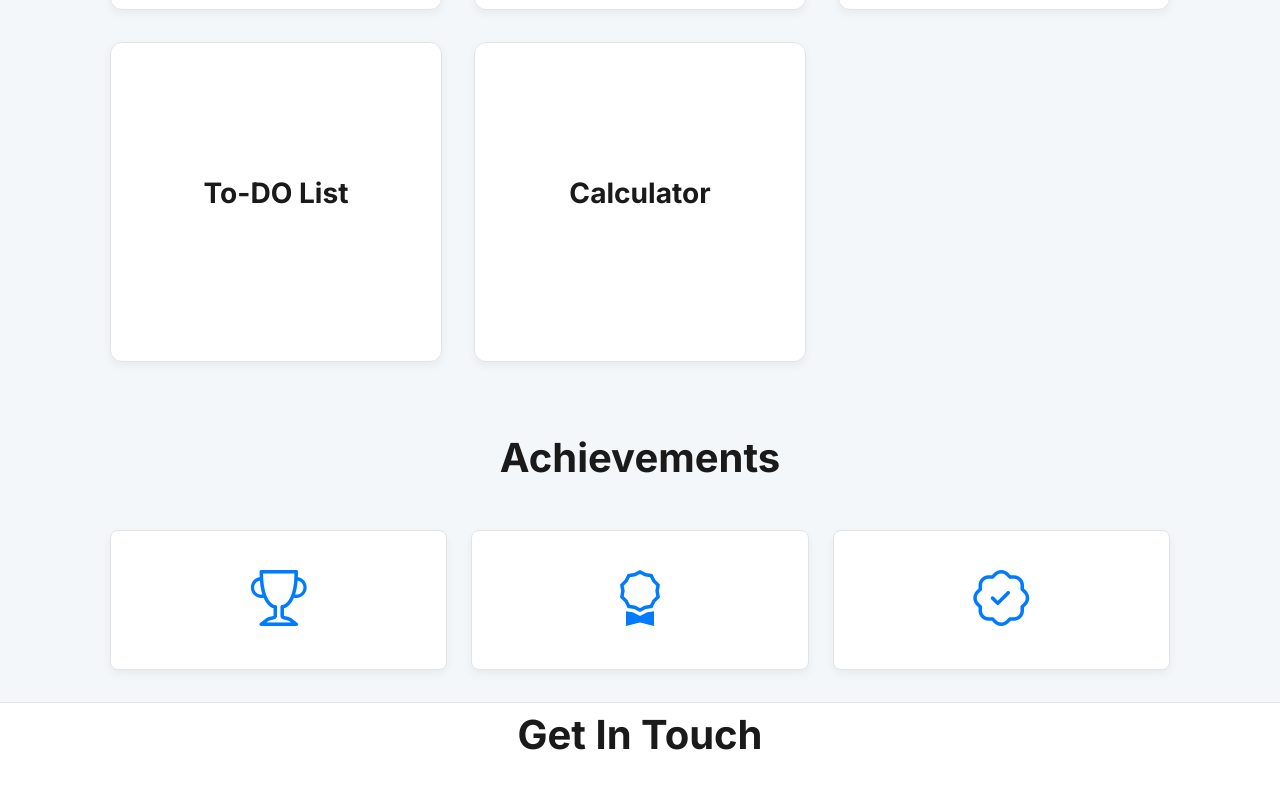
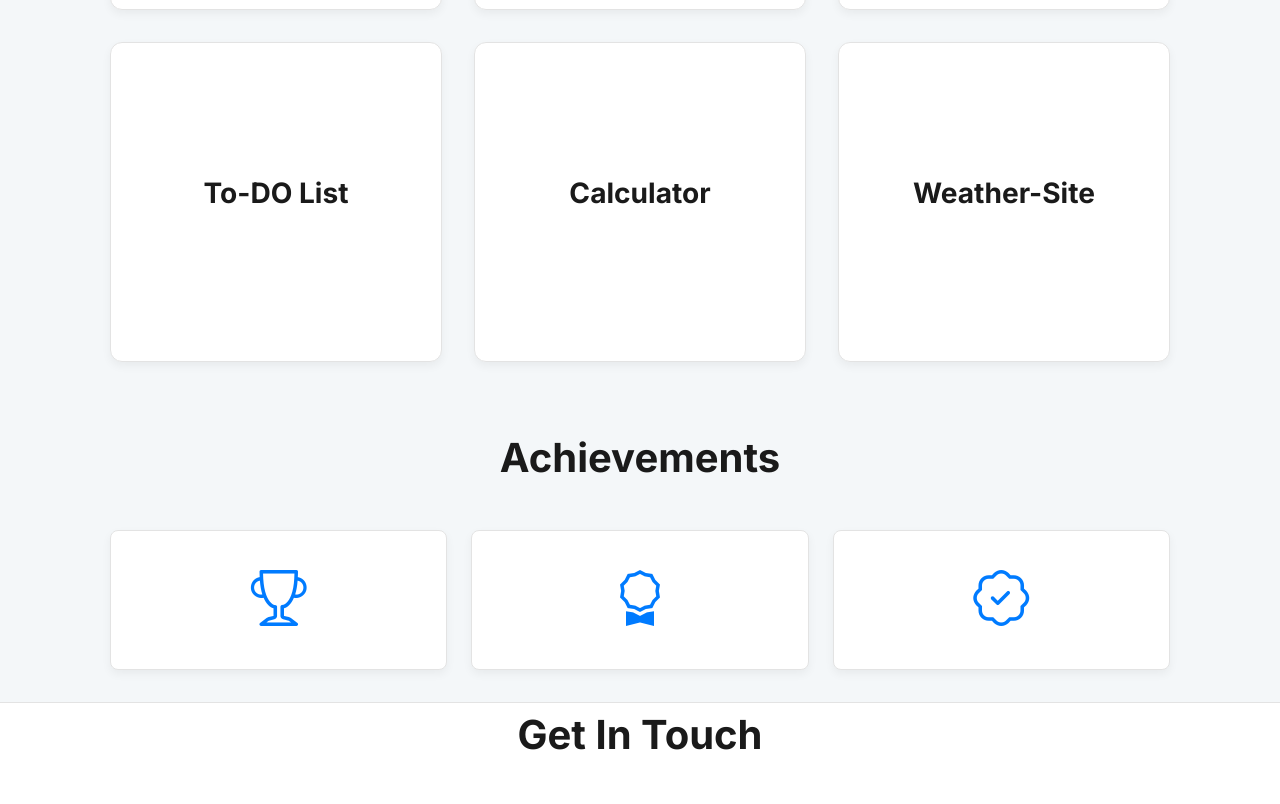
Before and after one commit to anar291/Arnab-Page, a plain HTML site: page index.html in a window 1280 px wide. Shown: the part 1739-2543 px from the top of the page. Drawn offline with nearby package versions, Linux system fonts and the light colour scheme.

Commit message:
Update index.html

```diff
--- a/index.html
+++ b/index.html
@@ -169,7 +169,6 @@
                                 <h3>Melodic-Cafe</h3>
                                 <p>A custom-built music web application... a unique and personal music library to listen to her voice anytime.</p>
 
-                                <!-- === YOUR NEW HTML STRUCTURE === -->
                                 <div class="project-skills">
                                     <div class="skill-item">
                                         <i class="devicon-html5-plain" title="HTML5"></i>
@@ -184,7 +183,6 @@
                                         <span>JavaScript</span>
                                     </div>
                                 </div>
-                                <!-- === END OF NEW STRUCTURE === -->
 
                                 <div class="project-links">
                                     <a href="https://melodic.lovestoblog.com/" class="project-link" target="_blank">Live Demo <i class="bi bi-box-arrow-up-right"></i></a>
@@ -205,7 +203,6 @@
                                 <h3>Dating Site</h3>
                                 <p>A beautifully designed dating website concept... prioritizing a clean aesthetic and responsive design.</p>
 
-                                <!-- === YOUR NEW HTML STRUCTURE === -->
                                 <div class="project-skills">
                                     <div class="skill-item">
                                         <i class="devicon-html5-plain" title="HTML5"></i>
@@ -220,7 +217,6 @@
                                         <span>JavaScript</span>
                                     </div>
                                 </div>
-                                <!-- === END OF NEW STRUCTURE === -->
 
                                 <div class="project-links">
                                     <a href="https://dating.nichesite.org/" class="project-link" target="_blank">Live Demo <i class="bi bi-box-arrow-up-right"></i></a>
@@ -241,7 +237,6 @@
                                 <h3>Genz-Clock</h3>
                                 <p>A digital clock with a vibe. This project is a simple, aesthetic time-keeper built for the modern web.</p>
 
-                                <!-- === YOUR NEW HTML STRUCTURE === -->
                                 <div class="project-skills">
                                     <div class="skill-item">
                                         <i class="devicon-html5-plain" title="HTML5"></i>
@@ -256,8 +251,6 @@
                                         <span>JavaScript</span>
                                     </div>
                                 </div>
-                                <!-- === END OF NEW STRUCTURE === -->
-
                                 <div class="project-links">
                                     <a href="https://genzclock.nichesite.org/" class="project-link" target="_blank">Live Demo <i class="bi bi-box-arrow-up-right"></i></a>
                                     <a href="https://github.com/anar291/Genz-Clock.git" class="project-link" target="_blank">GitHub <i class="bi bi-github"></i></a>
@@ -277,7 +270,6 @@
                                 <h3>To-DO List</h3>
                                 <p>A simple yet powerful to-do list website... All items are saved in the browser, making it a reliable tool.</p>
 
-                                <!-- === YOUR NEW HTML STRUCTURE === -->
                                 <div class="project-skills">
                                     <div class="skill-item">
                                         <i class="devicon-html5-plain" title="HTML5"></i>
@@ -292,7 +284,6 @@
                                         <span>JavaScript</span>
                                     </div>
                                 </div>
-                                <!-- === END OF NEW STRUCTURE === -->
 
                                 <div class="project-links">
                                     <a href="https://todos.nichesite.org/" class="project-link" target="_blank">Live Demo <i class="bi bi-box-arrow-up-right"></i></a>
@@ -313,7 +304,6 @@
                                 <h3>Calculator</h3>
                                 <p>A clean, functional desktop calculator built with Python and the Tkinter GUI library.</p>
 
-                                <!-- === YOUR NEW HTML STRUCTURE === -->
                                 <div class="project-skills">
                                     <div class="skill-item">
                                         <i class="devicon-python-plain" title="Python"></i>
@@ -324,7 +314,6 @@
                                         <span>Tkinter</span>
                                     </div>
                                 </div>
-                                <!-- === END OF NEW STRUCTURE === -->
 
                                 <div class="project-links">
                                     <a href="https://github.com/anar291/Arnab-learning.git" class="project-link" target="_blank">GitHub <i class="bi bi-github"></i></a>
@@ -332,6 +321,41 @@
                             </div>
                         </div>
                     </div>
+
+
+                    <div class="flip-card project-card-flip">
+                        <div class="flip-card-inner">
+
+                            <div class="flip-card-front project-front-face">
+                                <h3>Weather-Site</h3>
+                            </div>
+
+                            <div class="flip-card-back project-card">
+                                <h3>Clima-Globe</h3>
+                                <p>Explore live global weather, AQI, and news on a stunning, interactive 3D globe.</p>
+
+                                <div class="project-skills">
+                                    <div class="skill-item">
+                                        <i class="devicon-html5-plain" title="HTML5"></i>
+                                        <span>HTML5</span>
+                                    </div>
+                                    <div class="skill-item">
+                                        <i class="devicon-css3-plain" title="CSS3"></i>
+                                        <span>CSS3</span>
+                                    </div>
+                                    <div class="skill-item">
+                                        <i class="devicon-javascript-plain" title="JavaScript"></i>
+                                        <span>JavaScript</span>
+                                    </div>
+                                </div>
+                                <div class="project-links">
+                                    <a href="https://genzclock.nichesite.org/" class="project-link" target="_blank">Live Demo <i class="bi bi-box-arrow-up-right"></i></a>
+                                    <a href="https://github.com/anar291/Genz-Clock.git" class="project-link" target="_blank">GitHub <i class="bi bi-github"></i></a>
+                                </div>
+                            </div>
+                        </div>
+                    </div>
+
 
                 </div>
             </div>
```
